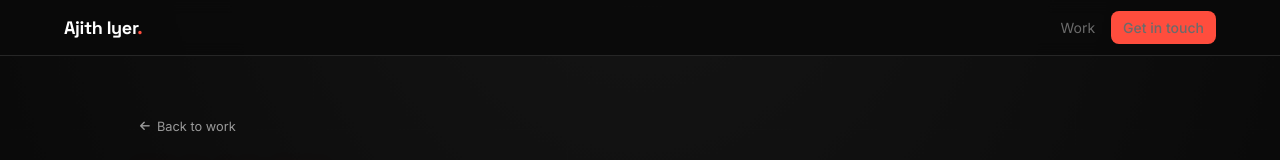
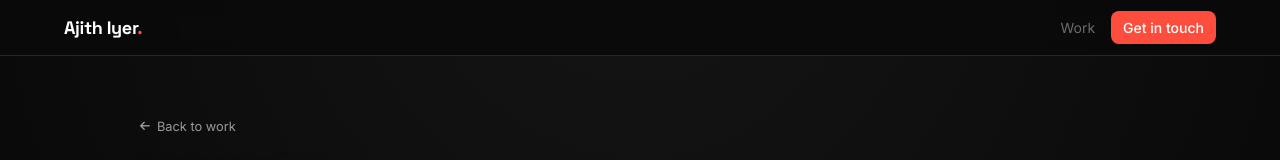
Before and after one commit to ajithprasaad/portfolio-website, a plain HTML site: page site/work/foodbank-chatbot.html in a window 1280 px wide. Shown: the top 160 px of the page. Drawn offline with nearby package versions, Linux system fonts and the light colour scheme.

Commit message:
color fix for cta

```diff
--- a/site/work/foodbank-chatbot.html
+++ b/site/work/foodbank-chatbot.html
@@ -40,7 +40,7 @@
     .site-header .header-links { display: flex; align-items: center; gap: 1rem; }
     .site-header .header-links a { font-size: 0.875rem; color: #6B6B6B; text-decoration: none; transition: color 0.15s; }
     .site-header .header-links a:hover { color: #fff; }
-    .site-header .cta-btn { background: #FF4D3D; color: #fff; font-size: 0.875rem; font-weight: 500; padding: 0.375rem 0.75rem; border-radius: 8px; text-decoration: none; transition: background 0.15s; }
+    .site-header .header-links a.cta-btn { background: #FF4D3D; color: #fff; font-size: 0.875rem; font-weight: 500; padding: 0.375rem 0.75rem; border-radius: 8px; text-decoration: none; transition: background 0.15s; }
     .site-header .cta-btn:hover { background: #E83C2C; }
     @media (max-width: 640px) { .site-header .header-links a:not(.cta-btn) { display: none; } }
 
```
Also changed, not shown: site/work/quantum-tech-verdict.html (+1 -1 lines).
